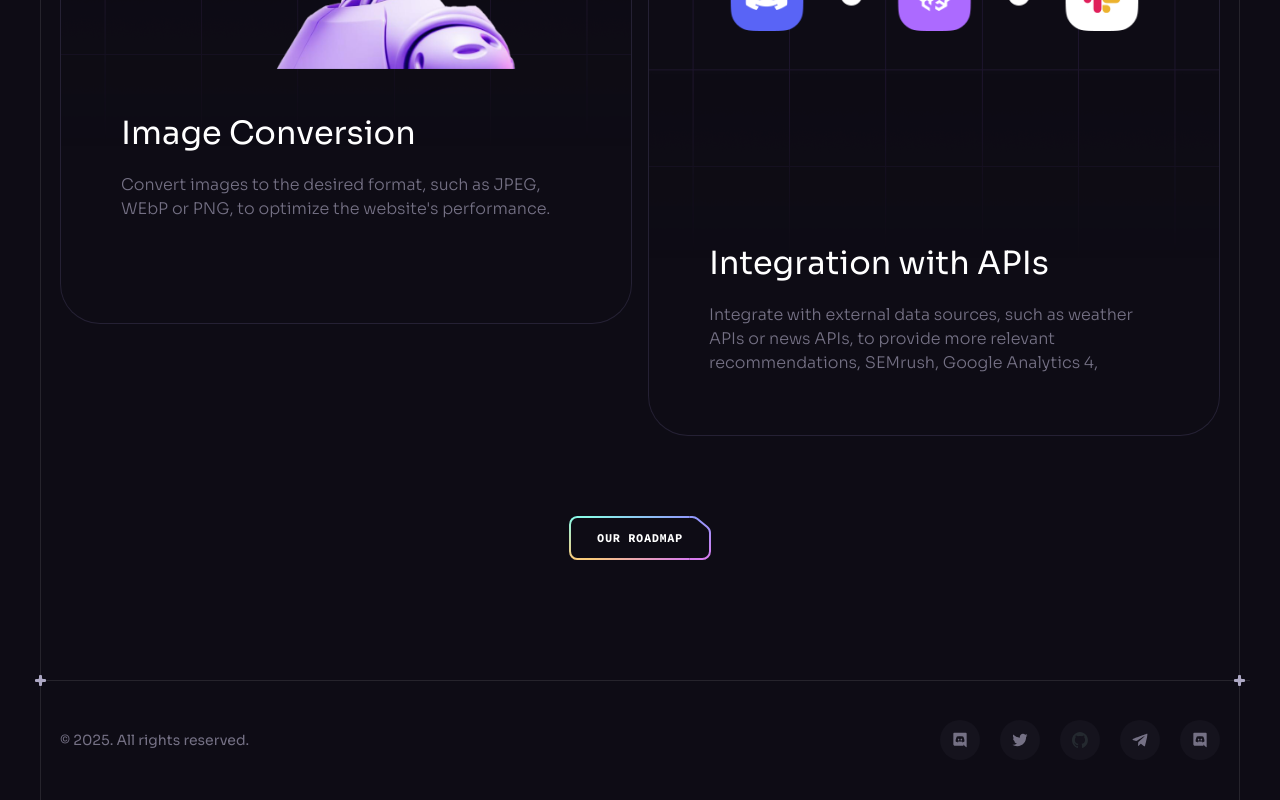
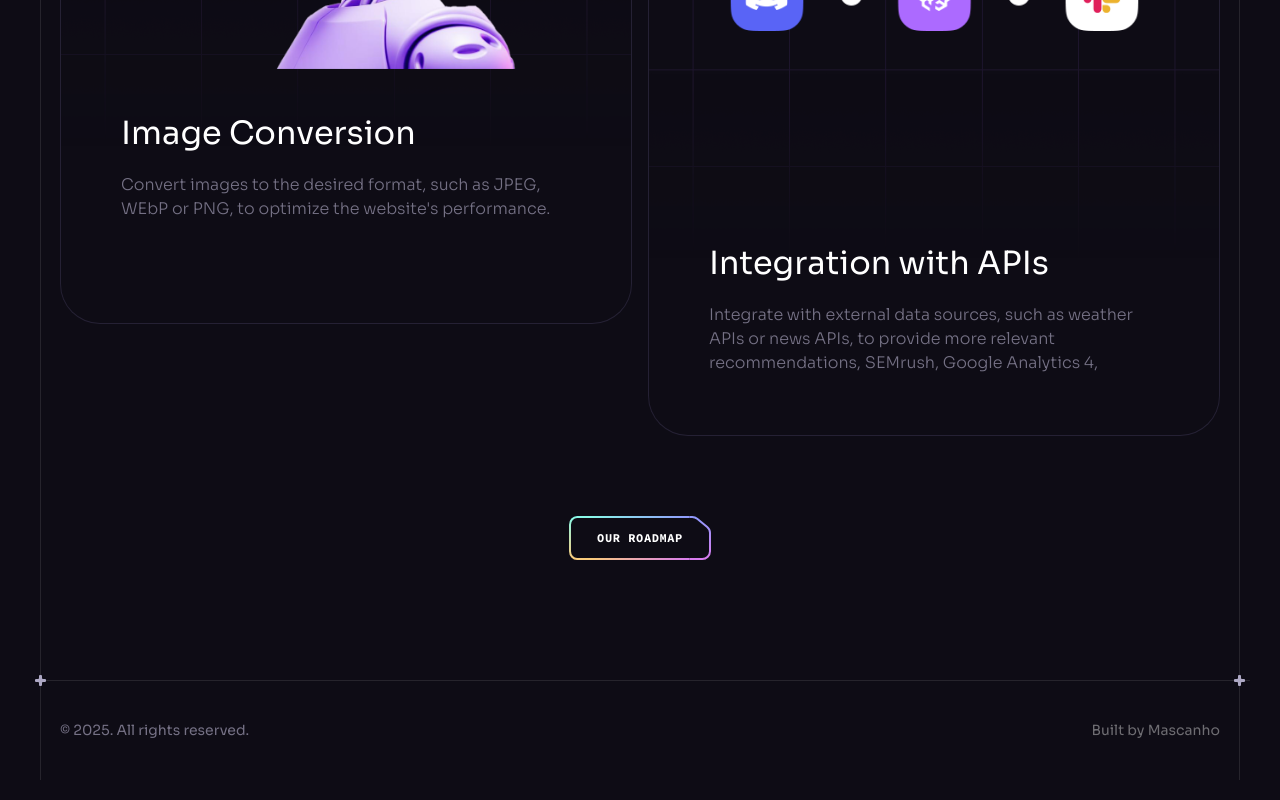
Before and after one commit to mascanho/RustyLanding, a React (Vite) app: page /help in a window 1280 px wide. Shown: the part 7928-8728 px from the top of the page. Built offline with nearby package versions, Linux system fonts and the light colour scheme.

Commit message:
Update Footer.jsx

```diff
--- a/src/components/Footer.jsx
+++ b/src/components/Footer.jsx
@@ -10,18 +10,25 @@ const Footer = () => {
           © {new Date().getFullYear()}. All rights reserved.
         </p>
 
-        <ul className="flex gap-5 flex-wrap">
+        <a
+          className="text-sm text-white/40"
+          href="https://www.github.com/mascanho"
+        >
+          Built by Mascanho
+        </a>
+
+        {/* <ul className="flex gap-5 flex-wrap">
           {socials.map((item) => (
             <a
               key={item.id}
               href={item.url}
               target="_blank"
-              className="flex items-center justify-center w-10 h-10 bg-n-7 rounded-full transition-colors hover:bg-n-6"
+              className="flex items-center justify-center w-10 h-10 bg-n-7 rounded-full transition-colors hover:bg-n-6 "
             >
               <img src={item.iconUrl} width={16} height={16} alt={item.title} />
             </a>
           ))}
-        </ul>
+        </ul> */}
       </div>
     </Section>
   );
```
